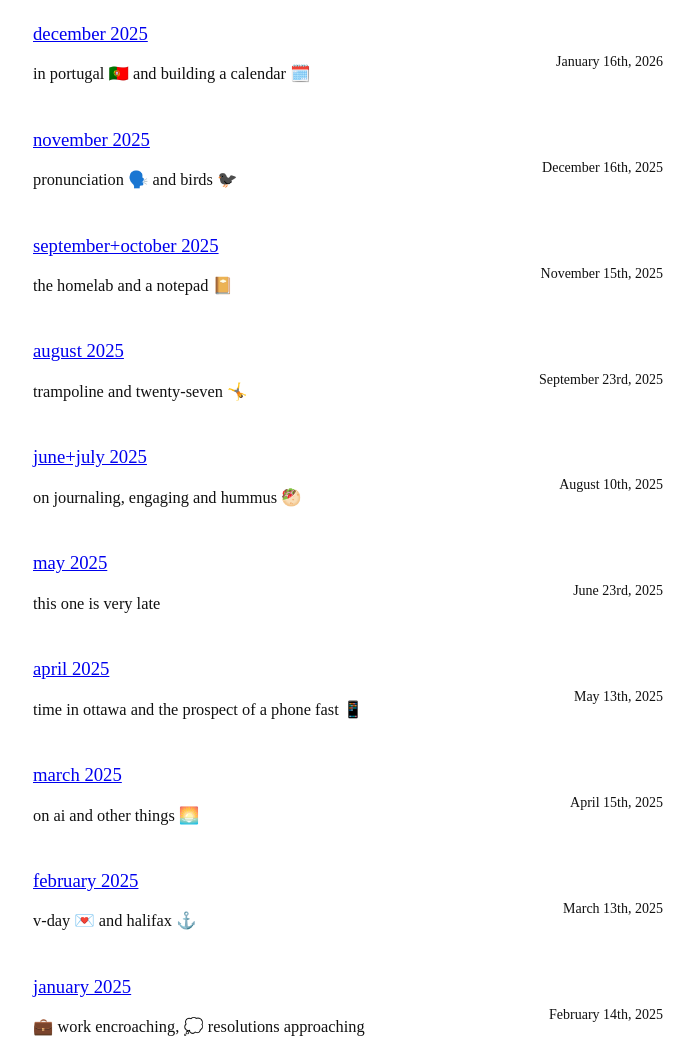
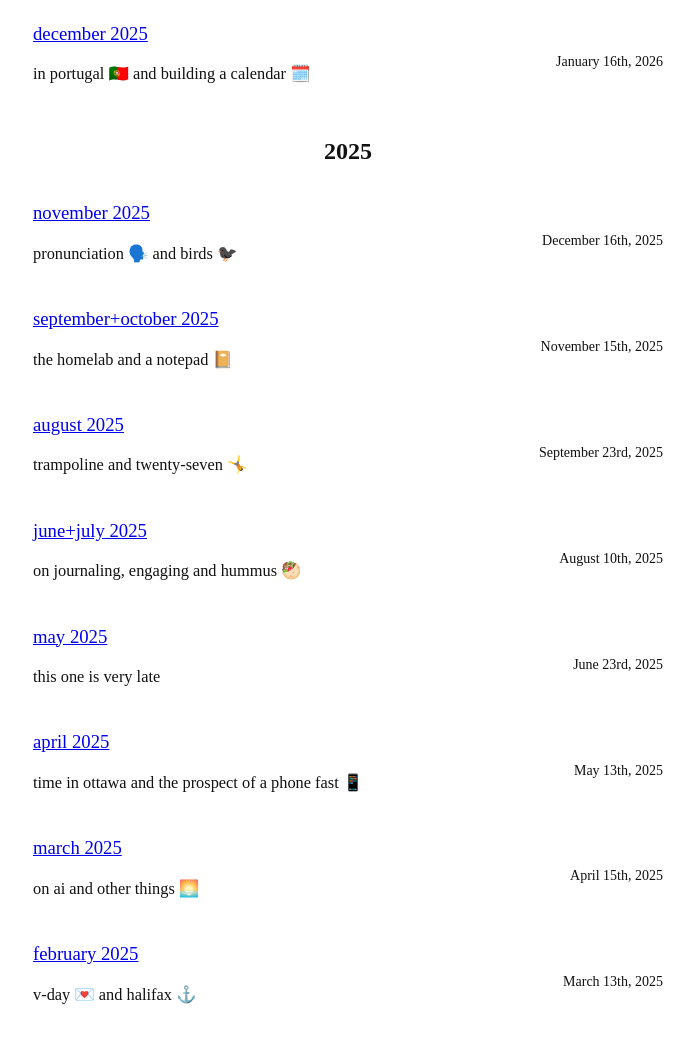
Before and after one commit to iamkahvi/astro-blog, an Astro site: page / in a window 1280 px wide. Shown: the part 852-1894 px from the top of the page, without its empty margins (292-986 px from the left). Built offline with nearby package versions, Linux system fonts and the light colour scheme; Astro itself is replaced by a stand-in of ours.

Commit message:
adding year heading

```diff
--- a/src/components/BlogList.tsx
+++ b/src/components/BlogList.tsx
@@ -1,7 +1,8 @@
+import { Fragment } from "preact";
 import { useRef } from "preact/hooks";
 import SearchBar from "./SearchBar";
 import { filterNewsletterIssues, useSearchHighlights, useUrlSyncedSearch } from "../lib/search";
-import { getDateFormats, getSlugFromPath } from "../lib/utils";
+import { CURR_YEAR_STRING, getDateFormats, getSlugFromPath } from "../lib/utils";
 
 type Entry = {
   id: string;
@@ -20,13 +21,19 @@ export default function BlogList({ entries, initialSearch = "" }: { entries: Ent
   useSearchHighlights(listRef, search, [entries]);
   const visible = filterNewsletterIssues(entries, search);
 
-  return <><SearchBar handleSearch={handleSearch} handleClear={clearSearch} placeholderText="search writing..." searchVal={search} /><div ref={listRef}>{visible.map((entry) => {
+  return <><SearchBar handleSearch={handleSearch} handleClear={clearSearch} placeholderText="search writing..." searchVal={search} /><div ref={listRef}>{visible.map((entry, index) => {
     const { title, date, description = "" } = entry.data;
-    const { displayDate, displayDateSmall } = getDateFormats(date);
+    const { year, displayDate, displayDateSmall } = getDateFormats(date);
+    const previousYear = index > 0 ? getDateFormats(visible[index - 1].data.date).year : undefined;
+    const showYearHeading = Number(year) < Number(CURR_YEAR_STRING) && year !== previousYear;
     const url = `/${entry.collection}/${getSlugFromPath(entry.id)}`;
-    return <div className="pv3 flex items-center justify-between" key={url}>
-      <h3 className="mv0 w-two-thirds post-title"><a className="f4 mb2 roboto c-main" href={url}>{title}</a><p className="f6 fw4 roboto c-second">{description}</p></h3>
-      <small className="post-date f5 roboto c-second fr tr w-third">{displayDate}</small><small className="post-date-small f5 roboto c-second fr tr w-third">{displayDateSmall}</small>
-    </div>;
+
+    return <Fragment key={url}>
+      {showYearHeading && <h2 className="year-heading">{year}</h2>}
+      <div className="pv3 flex items-center justify-between">
+        <h3 className="mv0 w-two-thirds post-title"><a className="f4 mb2 roboto c-main" href={url}>{title}</a><p className="f6 fw4 roboto c-second">{description}</p></h3>
+        <small className="post-date f5 roboto c-second fr tr w-third">{displayDate}</small><small className="post-date-small f5 roboto c-second fr tr w-third">{displayDateSmall}</small>
+      </div>
+    </Fragment>;
   })}</div></>;
 }
--- a/src/styles/global.css
+++ b/src/styles/global.css
@@ -1 +1 @@
-*{box-sizing:border-box}body{max-width:650px;margin:50px auto;padding:0 10px;color:#111;font:16px/1.4 serif}body>header{margin:70px 0 2rem}body>header h2{margin:0 0 .5rem;font-size:1.5em}nav{display:flex;gap:1em}main{max-width:42em}.flex{display:flex}.items-center{align-items:center}.justify-between{justify-content:space-between}.post-date{white-space:nowrap}.post-date-small{display:none}.search-bar{position:relative;margin-bottom:1.5rem}.search-bar input{width:100%;padding:.35rem 2.5rem .35rem .35rem;font:inherit;border:1px solid #999;border-radius:0}.search-clear{position:absolute;top:50%;right:.35rem;transform:translateY(-50%);border:0;background:none;color:#0000ee;font:inherit;cursor:pointer}.c-main,.c-second,.c-third{color:inherit}.b--c-third{border-color:#ddd}.bt{border-top:1px solid}.bb{border-bottom:1px inset}.pv3{padding:.75rem 0}.mv0{margin:0}.post-title{font-weight:normal}.mb2{margin-bottom:.5rem}.f4{font-size:1em}.f5,.f6{font-size:.875em}.fw4{font-weight:normal}.tc{text-align:left}.w-two-thirds{width:auto}.w-third{width:auto}.roboto{font-family:inherit}@media(max-width:30em){body{margin:25px auto}.post-date{display:none}.post-date-small{display:block}}
+*{box-sizing:border-box}body{max-width:650px;margin:50px auto;padding:0 10px;color:#111;font:16px/1.4 serif}body>header{margin:70px 0 2rem}body>header h2{margin:0 0 .5rem;font-size:1.5em}nav{display:flex;gap:1em}main{max-width:42em}.flex{display:flex}.items-center{align-items:center}.justify-between{justify-content:space-between}.post-date{white-space:nowrap}.year-heading{text-align:center}.post-date-small{display:none}.search-bar{position:relative;margin-bottom:1.5rem}.search-bar input{width:100%;padding:.35rem 2.5rem .35rem .35rem;font:inherit;border:1px solid #999;border-radius:0}.search-clear{position:absolute;top:50%;right:.35rem;transform:translateY(-50%);border:0;background:none;color:#0000ee;font:inherit;cursor:pointer}.c-main,.c-second,.c-third{color:inherit}.b--c-third{border-color:#ddd}.bt{border-top:1px solid}.bb{border-bottom:1px inset}.pv3{padding:.75rem 0}.mv0{margin:0}.post-title{font-weight:normal}.mb2{margin-bottom:.5rem}.f4{font-size:1em}.f5,.f6{font-size:.875em}.fw4{font-weight:normal}.tc{text-align:left}.w-two-thirds{width:auto}.w-third{width:auto}.roboto{font-family:inherit}@media(max-width:30em){body{margin:25px auto}.post-date{display:none}.post-date-small{display:block}}
```
